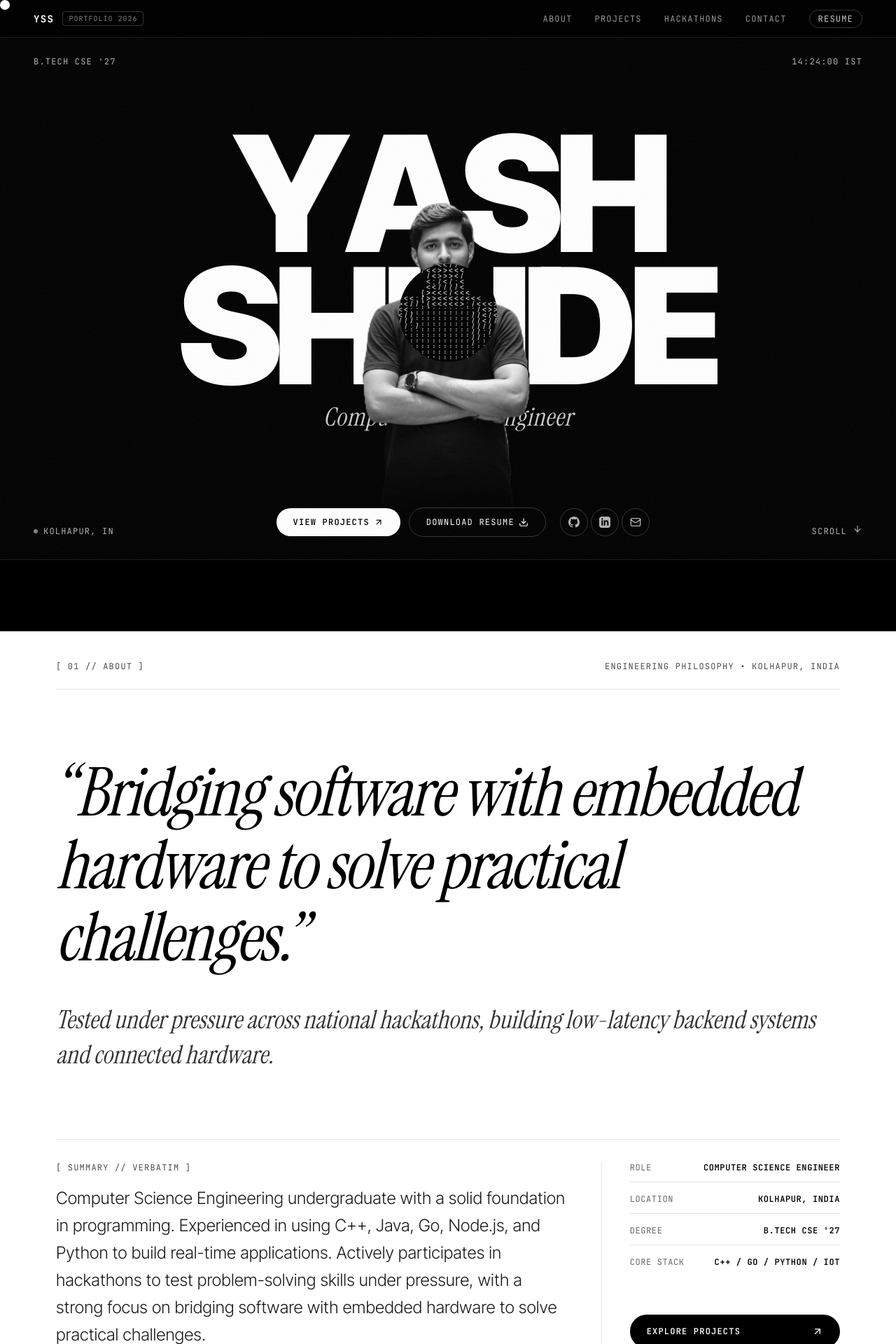
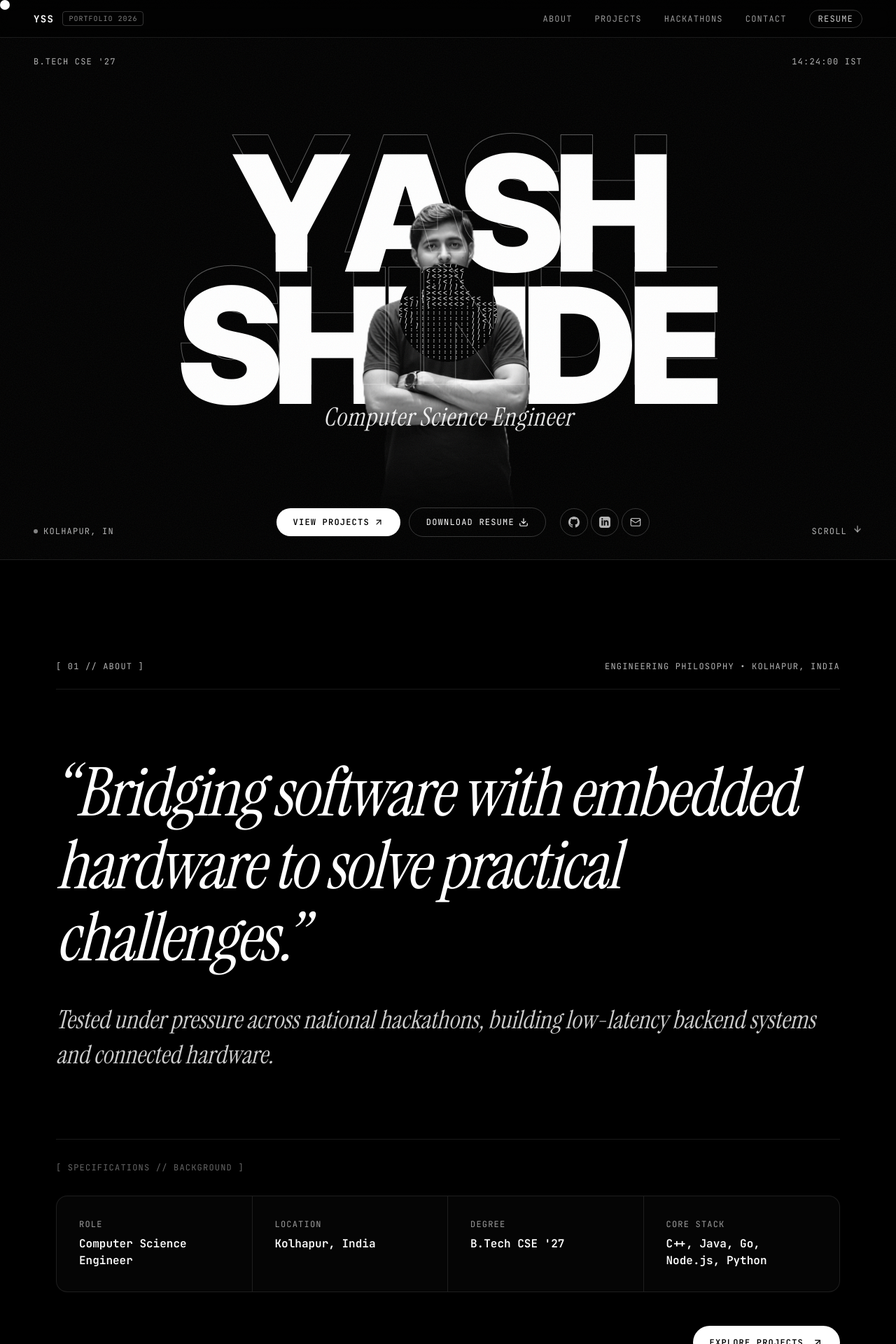
Before and after one commit to yashshinde2/yash-portfolio, a Next.js app: page / in a window 1280 px wide. Shown: the top 1920 px of the page at 70% size. Built offline with nearby package versions, Linux system fonts and the light colour scheme.

Commit message:
Step 8: Make entire site black (#000), add outline name in hero, update About spec table, and refine Projects hover

```diff
--- a/app/page.tsx
+++ b/app/page.tsx
@@ -7,7 +7,6 @@ import { GiantSkillsMarquee } from "@/components/sections/GiantSkillsMarquee";
 import { Projects } from "@/components/sections/Projects";
 import { Hackathons } from "@/components/sections/Hackathons";
 import { Contact } from "@/components/sections/Contact";
-import { InvertingSection } from "@/components/InvertingSection";
 import { Footer } from "@/components/Footer";
 import { Menu, X } from "lucide-react";
 
@@ -16,7 +15,7 @@ export default function Home() {
 
   return (
     <main className="min-h-screen bg-black text-white selection:bg-white selection:text-black">
-      <nav className="fixed top-0 left-0 right-0 z-50 backdrop-blur-md bg-black/70 border-b border-white/10">
+      <nav className="fixed top-0 left-0 right-0 z-50 backdrop-blur-md bg-black/60 border-b border-white/10">
         <div className="max-w-7xl mx-auto px-6 sm:px-12 py-4">
           <div className="flex justify-between items-center">
             <a href="#" className="flex items-center gap-3 group">
@@ -132,25 +131,25 @@ export default function Home() {
         <Hero />
       </section>
 
-      <InvertingSection bg="white" id="about">
+      <section id="about">
         <About />
-      </InvertingSection>
+      </section>
 
-      <InvertingSection bg="black" id="skills">
+      <section id="skills">
         <GiantSkillsMarquee />
-      </InvertingSection>
+      </section>
 
-      <InvertingSection bg="black" id="projects">
+      <section id="projects">
         <Projects />
-      </InvertingSection>
+      </section>
 
-      <InvertingSection bg="black" id="hackathons">
+      <section id="hackathons">
         <Hackathons />
-      </InvertingSection>
+      </section>
 
-      <InvertingSection bg="white" id="contact">
+      <section id="contact">
         <Contact />
-      </InvertingSection>
+      </section>
 
       <Footer />
     </main>
--- a/components/InvertingSection.tsx
+++ /dev/null
@@ -1,58 +0,0 @@
-"use client";
-
-import { useEffect, useRef } from "react";
-import gsap from "gsap";
-import { ScrollTrigger } from "gsap/ScrollTrigger";
-
-export function InvertingSection({
-  children,
-  className,
-  id,
-  bg = "black",
-}: {
-  children: React.ReactNode;
-  className?: string;
-  id?: string;
-  bg?: "black" | "white";
-}) {
-  const sectionRef = useRef<HTMLDivElement>(null);
-
-  useEffect(() => {
-    if (window.matchMedia("(prefers-reduced-motion: reduce)").matches) return;
-    gsap.registerPlugin(ScrollTrigger);
-
-    const el = sectionRef.current;
-    if (!el) return;
-
-    const anim = gsap.fromTo(
-      el,
-      { clipPath: "inset(8% 0% 0% 0%)" },
-      {
-        clipPath: "inset(0% 0% 0% 0%)",
-        ease: "none",
-        scrollTrigger: {
-          trigger: el,
-          start: "top 95%",
-          end: "top 30%",
-          scrub: 0.4,
-        },
-      }
-    );
-
-    return () => {
-      anim.kill();
-    };
-  }, []);
-
-  return (
-    <section
-      ref={sectionRef}
-      id={id}
-      className={`relative w-full ${
-        bg === "white" ? "bg-white text-black" : "bg-black text-white"
-      } ${className || ""}`}
-    >
-      {children}
-    </section>
-  );
-}
--- a/components/sections/About.tsx
+++ b/components/sections/About.tsx
@@ -8,14 +8,21 @@ import { ArrowUpRight } from "lucide-react";
 export function About() {
   const { hero } = portfolioData;
 
+  const specs = [
+    { label: "Role", value: hero.headline },
+    { label: "Location", value: hero.location },
+    { label: "Degree", value: "B.Tech CSE '27" },
+    { label: "Core Stack", value: "C++, Java, Go, Node.js, Python" },
+  ];
+
   return (
-    <div className="py-24 sm:py-36 px-6 sm:px-12 lg:px-20 border-b border-black/10">
+    <div className="py-24 sm:py-36 px-6 sm:px-12 lg:px-20 border-b border-white/10 bg-black text-white">
       <div className="max-w-7xl mx-auto space-y-16 sm:space-y-24">
-        <div className="flex flex-col sm:flex-row sm:items-center justify-between gap-4 border-b border-black/10 pb-6">
-          <div className="font-mono text-xs uppercase tracking-widest text-black/70">
+        <div className="flex flex-col sm:flex-row sm:items-center justify-between gap-4 border-b border-white/10 pb-6">
+          <div className="font-mono text-xs uppercase tracking-widest text-white/70">
             <ScrambleHeading text="[ 01 // ABOUT ]" as="span" />
           </div>
-          <div className="font-mono text-xs uppercase tracking-widest text-black/70">
+          <div className="font-mono text-xs uppercase tracking-widest text-white/70">
             Engineering Philosophy • Kolhapur, India
           </div>
         </div>
@@ -26,7 +33,7 @@ export function About() {
             whileInView={{ opacity: 1, y: 0 }}
             viewport={{ once: true }}
             transition={{ duration: 0.8 }}
-            className="font-serif italic text-4xl sm:text-6xl md:text-7xl lg:text-8xl leading-[1.08] text-black font-normal tracking-tight"
+            className="font-serif italic text-4xl sm:text-6xl md:text-7xl lg:text-8xl leading-[1.08] text-white font-normal tracking-tight"
           >
             &ldquo;Bridging software with embedded hardware to solve practical challenges.&rdquo;
           </motion.blockquote>
@@ -36,45 +43,34 @@ export function About() {
             whileInView={{ opacity: 1, y: 0 }}
             viewport={{ once: true }}
             transition={{ duration: 0.8, delay: 0.1 }}
-            className="font-serif italic text-2xl sm:text-4xl text-black/80 font-normal leading-snug"
+            className="font-serif italic text-2xl sm:text-4xl text-white/80 font-normal leading-snug"
           >
             Tested under pressure across national hackathons, building low-latency backend systems and connected hardware.
           </motion.div>
         </div>
 
-        <div className="grid grid-cols-1 lg:grid-cols-12 gap-12 pt-8 border-t border-black/10">
-          <div className="lg:col-span-8">
-            <div className="font-mono text-xs uppercase tracking-widest text-black/70 mb-4">
-              [ Summary // Verbatim ]
-            </div>
-            <p className="font-sans text-lg sm:text-xl lg:text-2xl text-black/90 font-light leading-relaxed">
-              {hero.summary}
-            </p>
+        <div className="pt-8 border-t border-white/10 space-y-8">
+          <div className="font-mono text-xs uppercase tracking-widest text-white/40">
+            [ Specifications // Background ]
           </div>
 
-          <div className="lg:col-span-4 flex flex-col justify-between gap-6 border-l border-black/10 lg:pl-10">
-            <div className="space-y-4 font-mono text-xs uppercase tracking-wider text-black/80">
-              <div className="pb-3 border-b border-black/10 flex justify-between">
-                <span className="text-black/60">Role</span>
-                <span className="font-semibold text-black">{hero.headline}</span>
+          <div className="grid grid-cols-1 sm:grid-cols-2 lg:grid-cols-4 border border-white/10 rounded-2xl overflow-hidden divide-y sm:divide-y-0 sm:divide-x divide-white/10 bg-white/[0.02]">
+            {specs.map((spec) => (
+              <div key={spec.label} className="p-6 sm:p-8 space-y-2">
+                <div className="font-mono text-xs uppercase tracking-widest text-white/60">
+                  {spec.label}
+                </div>
+                <div className="font-mono text-sm sm:text-base text-white font-semibold">
+                  {spec.value}
+                </div>
               </div>
-              <div className="pb-3 border-b border-black/10 flex justify-between">
-                <span className="text-black/60">Location</span>
-                <span className="font-semibold text-black">{hero.location}</span>
-              </div>
-              <div className="pb-3 border-b border-black/10 flex justify-between">
-                <span className="text-black/60">Degree</span>
-                <span className="font-semibold text-black">B.Tech CSE &apos;27</span>
-              </div>
-              <div className="flex justify-between">
-                <span className="text-black/60">Core Stack</span>
-                <span className="font-semibold text-black">C++ / Go / Python / IoT</span>
-              </div>
-            </div>
+            ))}
+          </div>
 
+          <div className="flex justify-end pt-4">
             <a
               href="#projects"
-              className="inline-flex items-center justify-between px-6 py-4 rounded-full bg-black text-white font-mono text-xs uppercase tracking-widest font-semibold hover:bg-black/80 transition-all focus-visible:ring-2 focus-visible:ring-black focus-visible:outline-none"
+              className="inline-flex items-center gap-3 px-6 py-4 rounded-full bg-white text-black font-mono text-xs uppercase tracking-widest font-semibold hover:bg-white/90 transition-all focus-visible:ring-2 focus-visible:ring-white focus-visible:outline-none"
             >
               <span>Explore Projects</span>
               <ArrowUpRight className="w-4 h-4" />
--- a/components/sections/Hero.tsx
+++ b/components/sections/Hero.tsx
@@ -80,6 +80,7 @@ export function Hero() {
   const { hero, social } = portfolioData;
   const [istTime, setIstTime] = useState("");
   const textRef = useRef<HTMLDivElement>(null);
+  const frontTextRef = useRef<HTMLDivElement>(null);
   const photoRef = useRef<HTMLDivElement>(null);
 
   useEffect(() => {
@@ -106,8 +107,9 @@ export function Hero() {
     const normX = (e.clientX / innerWidth - 0.5) * 2;
     const normY = (e.clientY / innerHeight - 0.5) * 2;
 
-    if (textRef.current) {
-      gsap.to(textRef.current, {
+    const textTargets = [textRef.current, frontTextRef.current].filter(Boolean);
+    if (textTargets.length > 0) {
+      gsap.to(textTargets, {
         x: normX * -16,
         y: normY * -10,
         duration: 0.6,
@@ -148,7 +150,7 @@ export function Hero() {
         ref={textRef}
         className="absolute inset-0 z-10 flex flex-col items-center justify-center pointer-events-none"
       >
-        <div className="text-center font-sans font-black tracking-tighter uppercase leading-[0.82] text-[18vw] sm:text-[18vw]">
+        <div className="text-center font-sans font-black tracking-tighter uppercase leading-[0.82] text-[18vw] sm:text-[18vw] text-white">
           <div className="overflow-hidden">
             {line1.map((char, i) => (
               <motion.span
@@ -185,15 +187,6 @@ export function Hero() {
             ))}
           </div>
         </div>
-
-        <motion.div
-          initial={{ opacity: 0, y: 15 }}
-          animate={{ opacity: 1, y: 0 }}
-          transition={{ duration: 0.8, delay: 0.7 }}
-          className="mt-4 font-serif italic text-xl sm:text-3xl md:text-4xl text-white/80 font-normal tracking-wide"
-        >
-          {hero.headline}
-        </motion.div>
       </div>
 
       <div
@@ -216,9 +209,67 @@ export function Hero() {
         </div>
       </div>
 
+      <div
+        ref={frontTextRef}
+        className="absolute inset-0 z-30 flex flex-col items-center justify-center pointer-events-none"
+      >
+        <div
+          className="text-center font-sans font-black tracking-tighter uppercase leading-[0.82] text-[18vw] sm:text-[18vw]"
+          style={{
+            WebkitTextStroke: "1px rgba(255, 255, 255, 0.35)",
+            color: "transparent",
+          }}
+        >
+          <div className="overflow-hidden">
+            {line1.map((char, i) => (
+              <motion.span
+                key={`fl1-${i}`}
+                initial={{ y: "115%" }}
+                animate={{ y: "0%" }}
+                transition={{
+                  duration: 0.9,
+                  delay: 0.2 + i * 0.05,
+                  ease: [0.16, 1, 0.3, 1],
+                }}
+                className="inline-block"
+              >
+                {char}
+              </motion.span>
+            ))}
+          </div>
+
+          <div className="overflow-hidden">
+            {line2.map((char, i) => (
+              <motion.span
+                key={`fl2-${i}`}
+                initial={{ y: "115%" }}
+                animate={{ y: "0%" }}
+                transition={{
+                  duration: 0.9,
+                  delay: 0.4 + i * 0.05,
+                  ease: [0.16, 1, 0.3, 1],
+                }}
+                className="inline-block"
+              >
+                {char}
+              </motion.span>
+            ))}
+          </div>
+        </div>
+
+        <motion.div
+          initial={{ opacity: 0, y: 15 }}
+          animate={{ opacity: 1, y: 0 }}
+          transition={{ duration: 0.8, delay: 0.7 }}
+          className="mt-4 font-serif italic text-xl sm:text-3xl md:text-4xl text-white/90 font-normal tracking-wide"
+        >
+          {hero.headline}
+        </motion.div>
+      </div>
+
       <div className="pointer-events-none absolute bottom-0 inset-x-0 h-40 bg-gradient-to-t from-black via-black/80 to-transparent z-25" />
 
-      <div className="relative z-30 w-full flex flex-col sm:flex-row items-center sm:items-end justify-between gap-6">
+      <div className="relative z-40 w-full flex flex-col sm:flex-row items-center sm:items-end justify-between gap-6">
         <div className="flex items-center gap-2 font-mono text-xs uppercase tracking-widest text-white/70">
           <span className="w-1.5 h-1.5 rounded-full bg-white animate-pulse" />
           <span>Kolhapur, IN</span>
```
Also changed, not shown: components/sections/Contact.tsx (+30 -30 lines), components/sections/Projects.tsx (+11 -8 lines).
